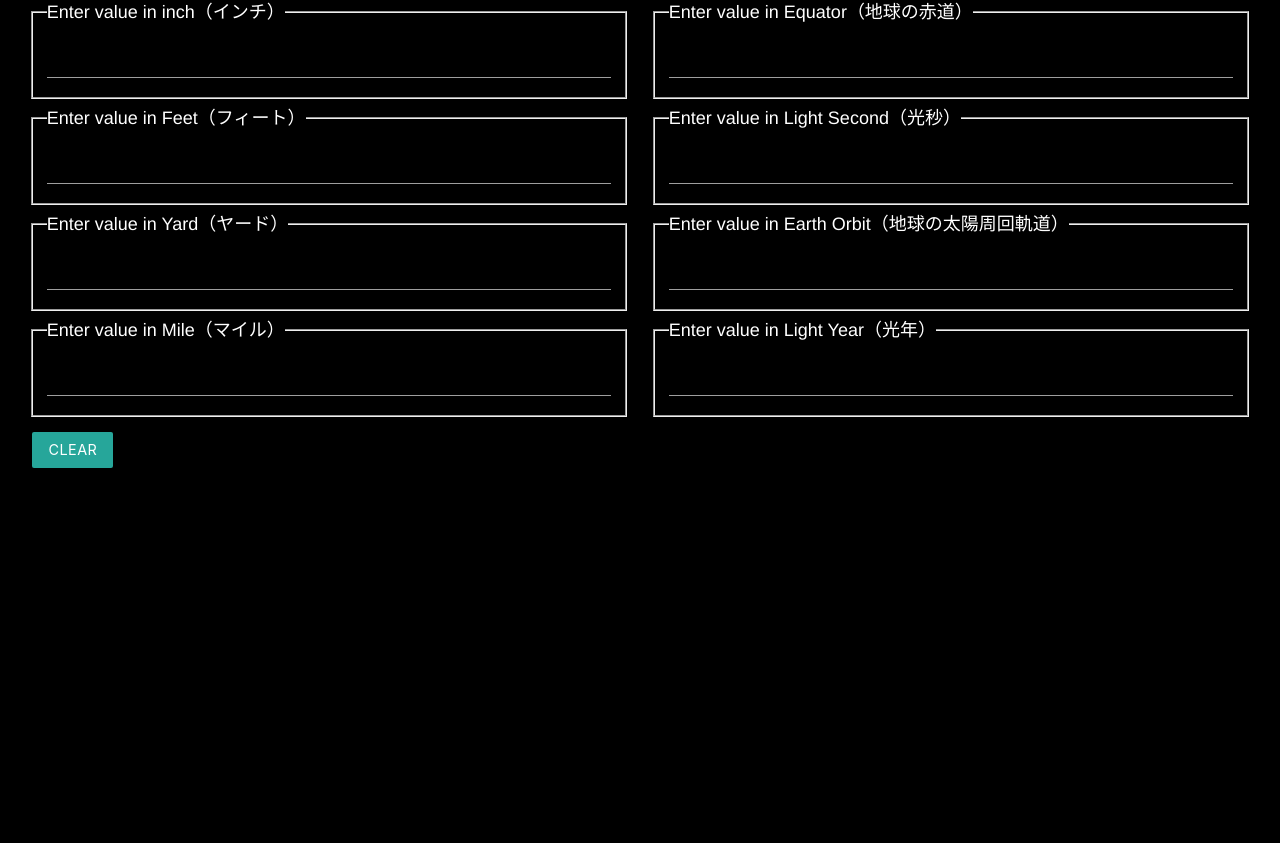
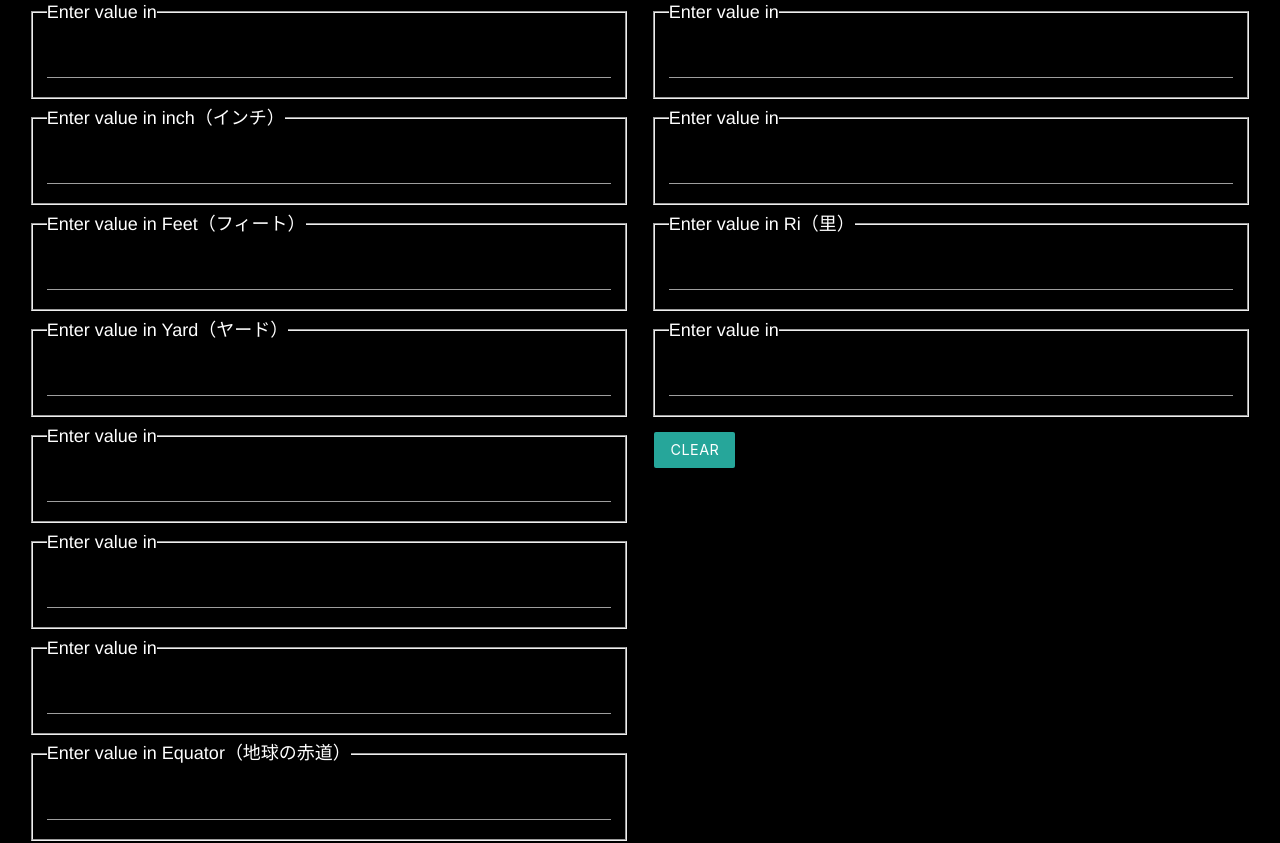
Before and after one commit to SoichiroWada/React-Converter, a React (Create React App) app: page / in a window 1280 px wide. Shown: the part 462-1305 px from the top of the page. Before the commit the page ends 950 px from the top, so only its background shows below. Built offline with nearby package versions, Linux system fonts and the light colour scheme.

Commit message:
7 length item added

```diff
--- a/src/components/Length.js
+++ b/src/components/Length.js
@@ -5,13 +5,20 @@ const valuesInMeters = {
   kilo:1000,
   meter:1,
   centi:0.01,
+  milli:0.001,
   inch:0.0254,
   feet:0.3048,
   yard:0.9144,
   mile:1609.344,
   sun:0.0303030303030,
   shaku:0.3030303030303,
+  ken:1.818181818,
+  cho:0.0091666666667,
   ri:3927.27272727272,
+  kairi:1852,
+  fuji:3776,
+  everest:8848.86,
+  tokyoLondon:9553000,
   equator:40075017,
   lightSec:299792458,
   earthOrbit:149597870000,
@@ -171,13 +178,20 @@ class LengthCalculator extends React.Component {
     const kilo = tryConvert(length, originalScale, "kilo")
     const meter = tryConvert(length, originalScale, "meter")
     const centi = tryConvert(length, originalScale, "centi")
+    const milli = tryConvert(length, originalScale, "milli")
     const inch = tryConvert(length, originalScale, "inch")
     const feet = tryConvert(length, originalScale, "feet")
     const yard = tryConvert(length, originalScale, "yard")
     const mile = tryConvert(length, originalScale, "mile")
     const sun = tryConvert(length, originalScale, "sun")
     const shaku = tryConvert(length, originalScale, "shaku")
+    const ken = tryConvert(length, originalScale, "ken")
+    const cho = tryConvert(length, originalScale, "cho")
     const ri = tryConvert(length, originalScale, "ri")
+    const kairi = tryConvert(length, originalScale, "kairi")
+    const fuji = tryConvert(length, originalScale, "fuji")
+    const everest = tryConvert(length, originalScale, "everest")
+    const tokyoLondon = tryConvert(length, originalScale, "tokyoLondon")
     const equator = tryConvert(length, originalScale, "equator")
     const earthOrbit = tryConvert(length, originalScale, "earthOrbit")
     const lightSec = tryConvert(length, originalScale, "lightSec")
@@ -191,7 +205,6 @@ class LengthCalculator extends React.Component {
       </h5>
       <div className="uBody row">
         <div className="col s12 m6">
-
           <LengthInput
               scale="kilo"
               length={kilo}
@@ -207,6 +220,12 @@ class LengthCalculator extends React.Component {
           <LengthInput
               scale="centi"
               length={centi}
+              onClear={this.clear}
+              onAlert={this.alertMessage}
+              onLengthChange={this.handleChange} />
+          <LengthInput
+              scale="milli"
+              length={milli}
               onClear={this.clear}
               onAlert={this.alertMessage}
               onLengthChange={this.handleChange} />
@@ -228,14 +247,15 @@ class LengthCalculator extends React.Component {
               onClear={this.clear}
               onAlert={this.alertMessage}
               onLengthChange={this.handleChange} />
+        </div>
+
+        <div className="col s12 m6">
             <LengthInput
               scale="mile"
               length={mile}
               onClear={this.clear}
               onAlert={this.alertMessage}
               onLengthChange={this.handleChange} />
-        </div>
-        <div className="col s12 m6">
             <LengthInput
               scale="sun"
               length={sun}
@@ -249,8 +269,48 @@ class LengthCalculator extends React.Component {
               onAlert={this.alertMessage}
               onLengthChange={this.handleChange} />
             <LengthInput
+              scale="ken"
+              length={ken}
+              onClear={this.clear}
+              onAlert={this.alertMessage}
+              onLengthChange={this.handleChange} />
+            <LengthInput
+              scale="cho"
+              length={cho}
+              onClear={this.clear}
+              onAlert={this.alertMessage}
+              onLengthChange={this.handleChange} />
+            <LengthInput
               scale="ri"
               length={ri}
+              onClear={this.clear}
+              onAlert={this.alertMessage}
+              onLengthChange={this.handleChange} />
+            <LengthInput
+              scale="kairi"
+              length={kairi}
+              onClear={this.clear}
+              onAlert={this.alertMessage}
+              onLengthChange={this.handleChange} />
+        </div>
+
+        <div className="col s12 m6">
+
+          <LengthInput
+                scale="fuji"
+                length={fuji}
+                onClear={this.clear}
+                onAlert={this.alertMessage}
+                onLengthChange={this.handleChange} />
+              <LengthInput
+                scale="everest"
+                length={everest}
+                onClear={this.clear}
+                onAlert={this.alertMessage}
+                onLengthChange={this.handleChange} />
+          <LengthInput
+                scale="tokyoLondon"
+                length={tokyoLondon}
                 onClear={this.clear}
                 onAlert={this.alertMessage}
                 onLengthChange={this.handleChange} />
@@ -278,7 +338,6 @@ class LengthCalculator extends React.Component {
                   onClear={this.clear}
                   onAlert={this.alertMessage}
                   onLengthChange={this.handleChange} />
-
         </div>
         <button id="btn-leng" className="waves-effect waves-light btn" onClick={this.clear}>CLEAR</button>
       </div>
```
Lines whose indentation alone changed are shown as unchanged.
